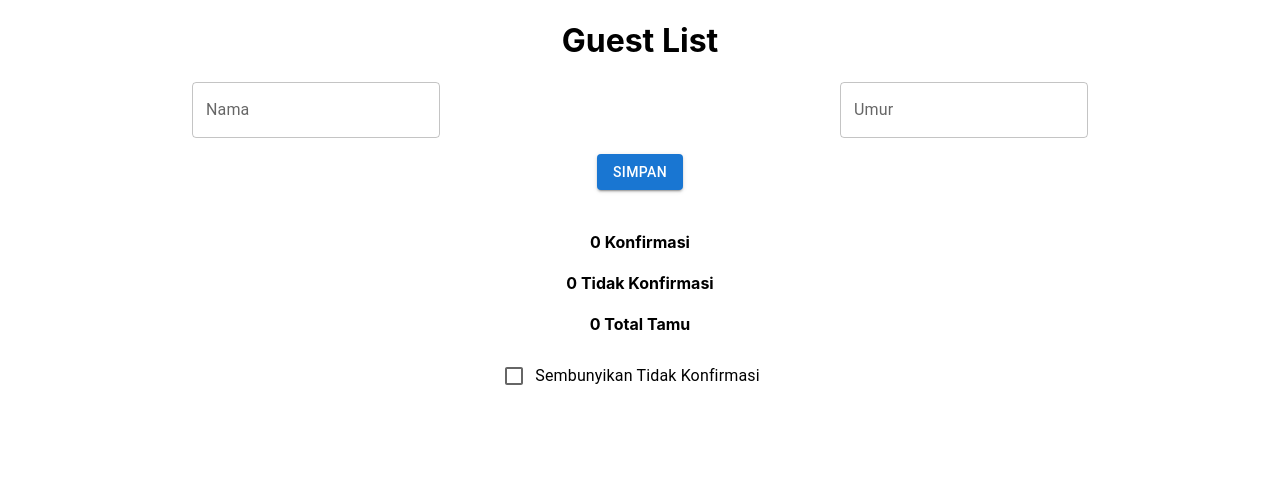
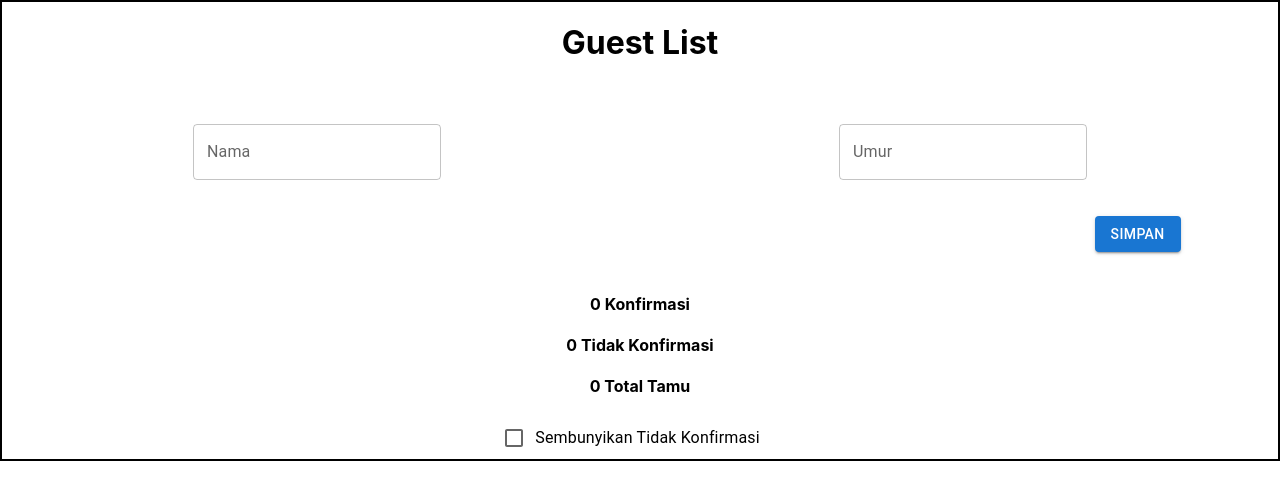
Before and after one commit to Error512/project-web, a React (Create React App) app in the folder commsult-web/: page / in a window 1280 px wide. Shown: the top 500 px of the page. Built offline with nearby package versions, Linux system fonts and the light colour scheme.

Commit message:
Revisi File

```diff
--- a/commsult-web/package.json
+++ b/commsult-web/package.json
@@ -13,6 +13,7 @@
     "react": "^17.0.2",
     "react-dom": "^17.0.2",
     "react-scripts": "4.0.3",
+    "uid": "^2.0.0",
     "web-vitals": "^1.0.1"
   },
   "scripts": {
--- a/commsult-web/src/App.js
+++ b/commsult-web/src/App.js
@@ -103,9 +103,10 @@ function App() {
 
   return (
     <div className="App">
-      <h1>Guest List</h1>
 
-      <form onSubmit={handleSubmit} className="px-3 py-4">
+
+      <form onSubmit={handleSubmit} className="px-3 py-4" style={{border:"2px solid black" }}>
+      <h1 style={{textAlign:"center" }}> Guest List</h1><br/><br/>
       <Grid container spacing={2}>
         <Grid item xs={6} md={6}>
         <TextField
@@ -128,7 +129,8 @@ function App() {
           name="umur" />
         </Grid>
         <Grid item xs={12} md={12}>
-        <Button variant="contained" type="submit">Simpan</Button>
+        <br/>
+        <Button variant="contained" style={{left:"39%"}} type="submit">Simpan</Button>
         </Grid>
       </Grid>
         <br></br>
@@ -142,5 +144,4 @@ function App() {
     </div>
   );
 }
-
 export default App;
--- a/commsult-web/src/List.js
+++ b/commsult-web/src/List.js
@@ -9,11 +9,15 @@ export default function List({data, handleEdit,handleDelete, checked, setChecked
       {
         data.map((contact) => {
           return (
-            <div className="list-group-item list-group-item-action">
+            <div>
+              <br/>
+              <div className="list-group-item list-group-item-action">
               <div className="d-flex w-100 justify-content-between">
               {checked && <>
-                <h4 className="mb-1">{contact.name}</h4>
-                <h4 className="mb-1">{contact.umur}</h4>
+
+                <h4 className="mb-1">{contact.name} </h4>
+
+                <h4 className="mb-1"> {contact.umur}</h4>
 
                 <Button
                 variant="contained"
@@ -27,12 +31,17 @@ export default function List({data, handleEdit,handleDelete, checked, setChecked
                 onClick={() => handleDelete(contact.id)}
                 >Delete
                 </Button>
+
                 <FormControlLabel  control={<Checkbox />} label="Konfirmasi" />
 
               </>}
+
               </div>
 
             </div>
+
+            </div>
+
           )
         })
       }
```
Also changed, not shown: 2 other files (tests, documents, lock files or other folders).
